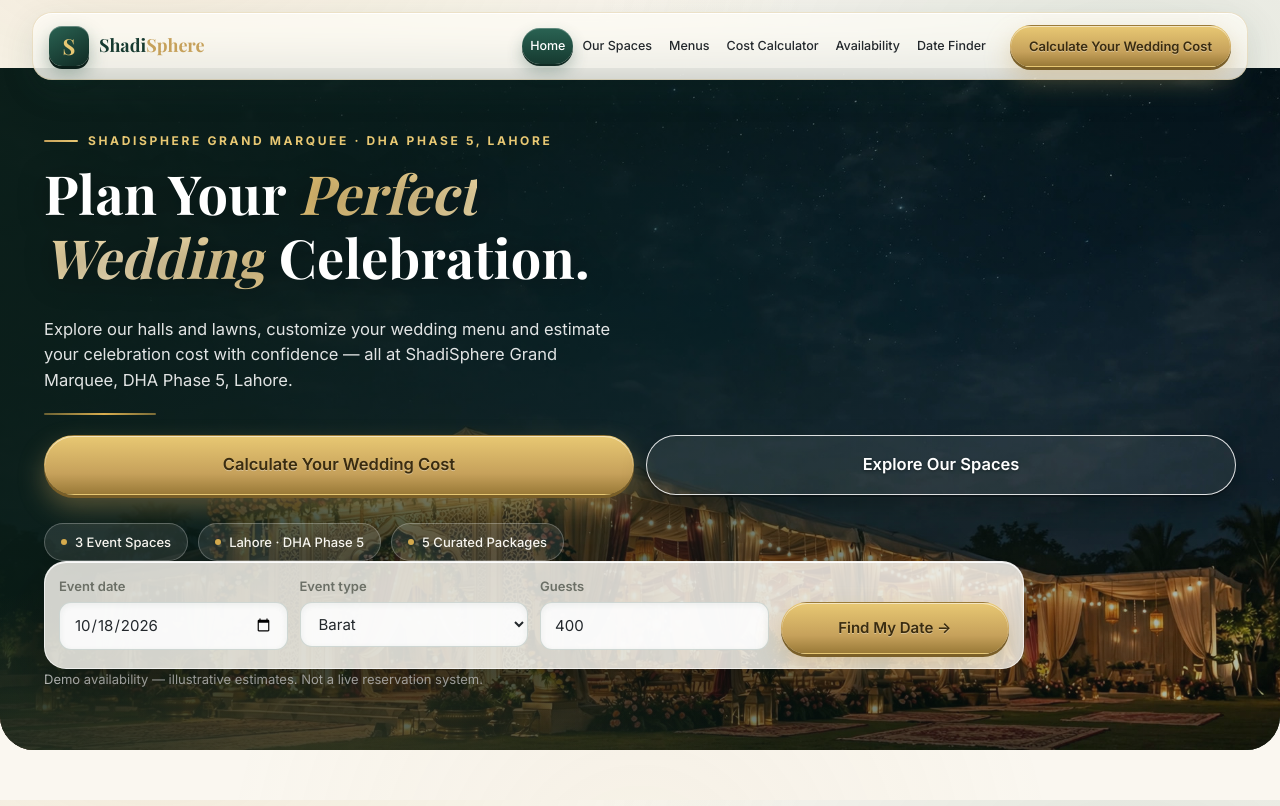
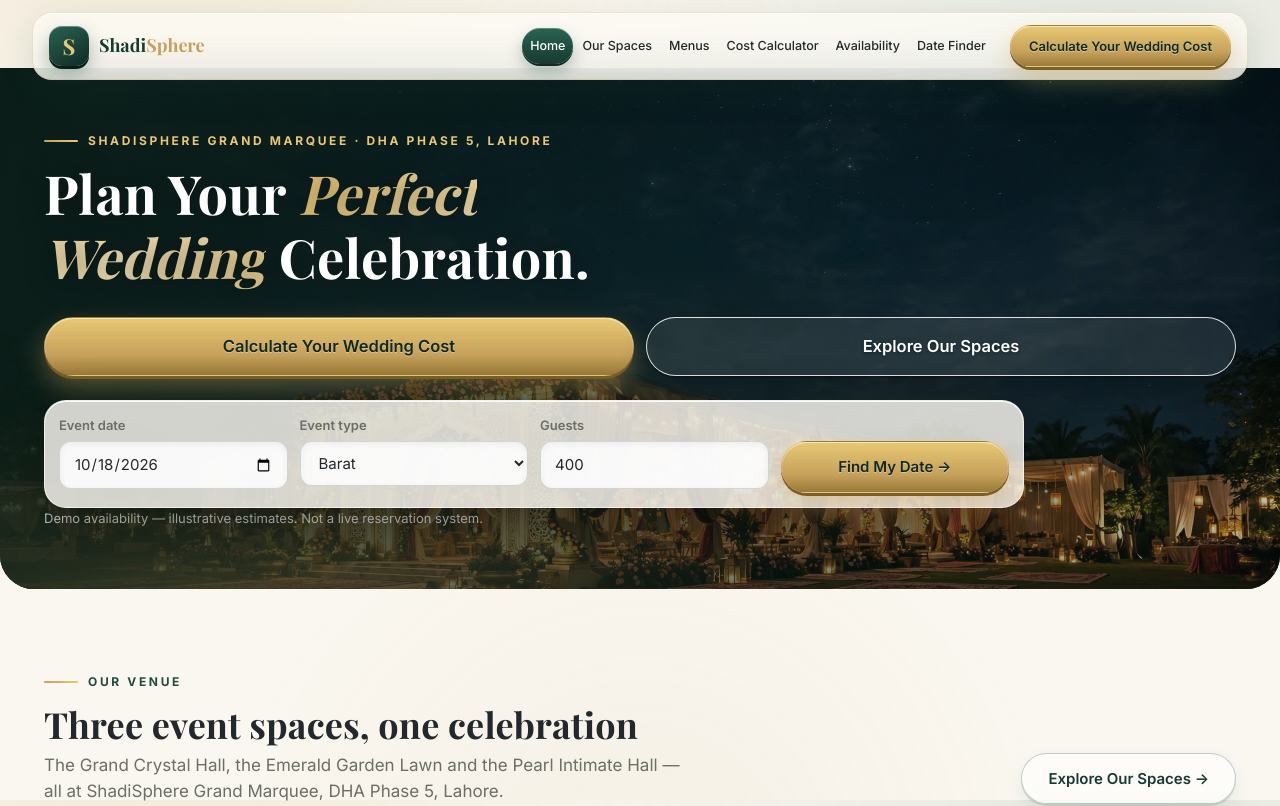
Before and after one commit to KoDrift-Dev/ShadiSphere, a React (Vite) app: page /#/ in a window 1280 px wide. Shown: the top 806 px of the page. Built offline with nearby package versions, Linux system fonts and the light colour scheme; a web font is replaced by a local one.

Commit message:
Ultra-compact hero, gold button text color

```diff
--- a/src/pages/Home.tsx
+++ b/src/pages/Home.tsx
@@ -28,7 +28,6 @@ const TESTIMONIALS = [
   { q: 'As someone planning from abroad, seeing real per-guest math for the Pearl Intimate Hall before calling anyone made the whole process feel honest and easy.', who: 'Imran S.', role: 'Overseas Pakistani, Nikah at ShadiSphere' },
 ];
 
-const HERO_CHIPS = ['3 Event Spaces', 'Lahore · DHA Phase 5', '5 Curated Packages'];
 
 const HOW_IT_WORKS = [
   { n: '01', k: 'Estimate', t: 'Know your cost', d: 'Pick a menu package, customize dishes and add-ons, and watch an itemized estimate update instantly.', to: '/calculator', c: 'Open the calculator' },
@@ -81,7 +80,7 @@ export default function Home() {
 
   return (
     <div>
-      <style>{`@media (max-width: 900px){ .hero-search{grid-template-columns:1fr 1fr !important;} .grid-3,.grid-4,.grid-2{grid-template-columns:1fr;} .hero-inner{padding:64px 24px 56px;} }
+      <style>{`@media (max-width: 900px){ .hero-search{grid-template-columns:1fr 1fr !important;} .grid-3,.grid-4,.grid-2{grid-template-columns:1fr;} }
 @media (max-width: 560px){ .hero-search{grid-template-columns:1fr !important;} }
 .hero-ctas .hero-cta-wrap { flex: 1 1 0; min-width: 200px; }
 @media (max-width: 700px){ .hero-ctas .hero-cta-wrap { flex: 1 1 100%; min-width: 0; } }`}</style>
@@ -95,24 +94,9 @@ export default function Home() {
         <div className="hero-inner">
           <span className="eyebrow" style={{ color: 'var(--color-champagne-300)' }}><span className="rule" />{BUSINESS.name} · {BUSINESS.area}, Lahore</span>
           <h1>Plan Your <em>Perfect Wedding</em> Celebration.</h1>
-          <p className="sub">
-            Explore our halls and lawns, customize your wedding menu and estimate your celebration cost
-            with confidence — all at {BUSINESS.name}, {BUSINESS.area}, Lahore.
-          </p>
-          <div aria-hidden="true" className="my-5 h-[2px] w-28 rounded-full bg-gradient-to-r from-transparent via-champagne-400 to-transparent" style={{ backgroundSize: '200% 100%', animation: 'shimmer 5s linear infinite' }} />
           <Stagger className="hero-ctas" gap={0.12}>
             <StaggerItem className="hero-cta-wrap"><Btn to="/calculator" variant="gold" size="lg" block>Calculate Your Wedding Cost</Btn></StaggerItem>
             <StaggerItem className="hero-cta-wrap"><Btn to="/venues" variant="light" size="lg" block>Explore Our Spaces</Btn></StaggerItem>
-          </Stagger>
-          <Stagger className="mt-7 flex flex-wrap items-center gap-2.5" gap={0.1} aria-label="Highlights">
-            {HERO_CHIPS.map(c => (
-              <StaggerItem key={c}>
-                <span className="inline-flex items-center gap-2 rounded-full border border-white/25 bg-white/10 px-4 py-2 text-[13px] font-medium text-cream-50 shadow-lg backdrop-blur-md">
-                  <span className="h-1.5 w-1.5 rounded-full bg-champagne-400" aria-hidden="true" />
-                  {c}
-                </span>
-              </StaggerItem>
-            ))}
           </Stagger>
           <HeroSearch />
           <p className="hero-note">Demo availability — illustrative estimates. Not a live reservation system.</p>
--- a/src/styles.css
+++ b/src/styles.css
@@ -114,10 +114,10 @@ button { font-family: var(--font-sans); cursor: pointer; }
 .btn-primary:hover { transform: translateY(-2px); filter: brightness(1.06); box-shadow: inset 0 1px 0 rgba(255,255,255,.22), 0 5px 0 var(--color-pine-800), 0 16px 32px rgba(30,77,63,.36); }
 .btn-primary:active { box-shadow: inset 0 2px 6px rgba(0,0,0,.3), 0 1px 0 var(--color-pine-800); }
 .btn-gold {
-  color: #3A2C10;
+  color: var(--color-pine-800);
   background: linear-gradient(180deg, var(--color-champagne-300), var(--color-champagne-500) 65%, var(--color-champagne-600));
   box-shadow: inset 0 1px 0 rgba(255,255,255,.55), 0 3px 0 var(--color-champagne-700), 0 12px 26px rgba(198,161,91,.4);
-  text-shadow: 0 1px 0 rgba(255,255,255,.35);
+  text-shadow: 0 1px 0 rgba(255,255,255,.4);
 }
 .btn-gold:hover { transform: translateY(-2px); filter: brightness(1.05); box-shadow: inset 0 1px 0 rgba(255,255,255,.55), 0 5px 0 var(--color-champagne-700), 0 18px 34px rgba(198,161,91,.45); }
 .btn-gold:active { box-shadow: inset 0 2px 6px rgba(90,60,10,.35), 0 1px 0 var(--color-champagne-700); }
```
